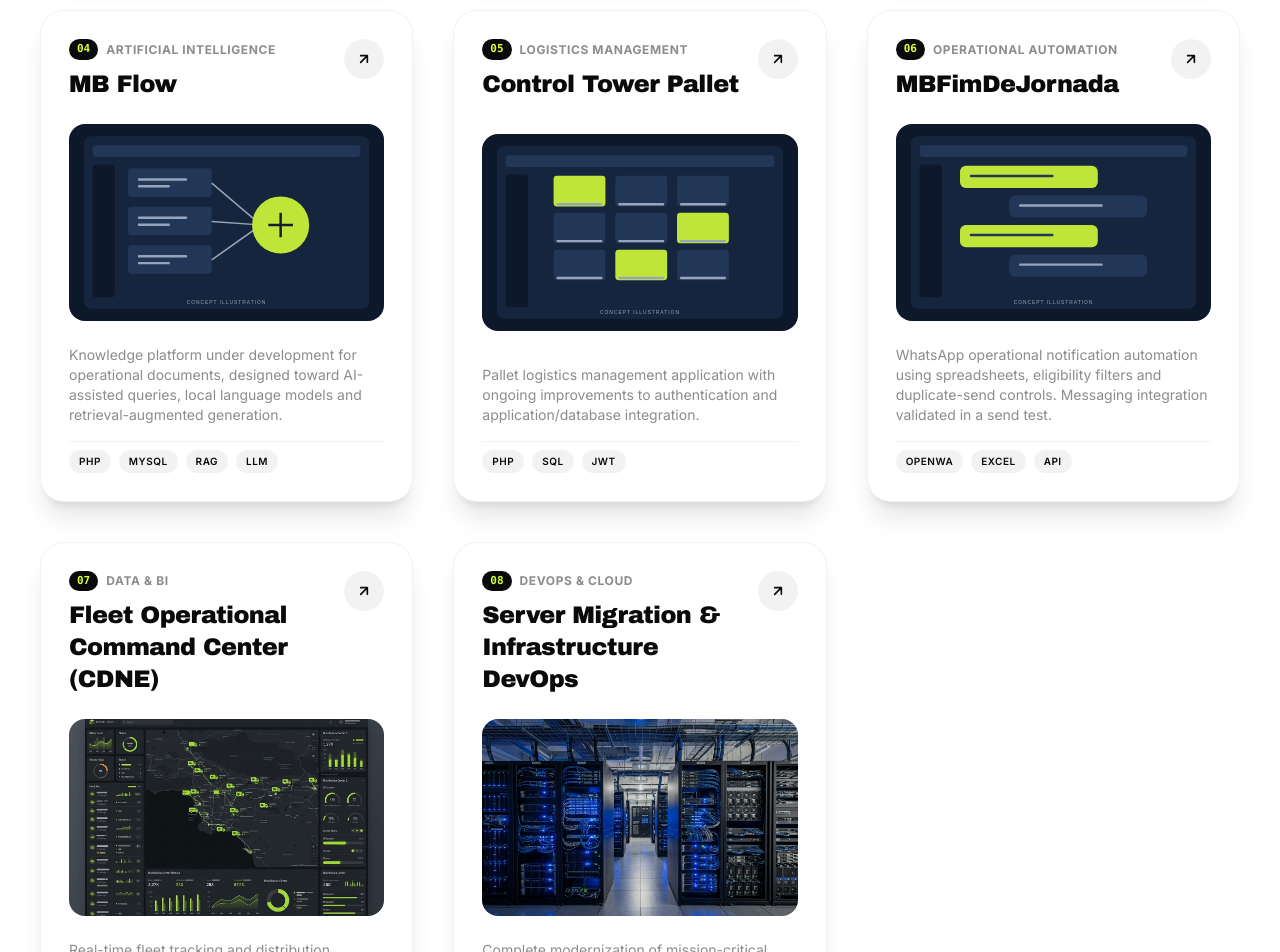
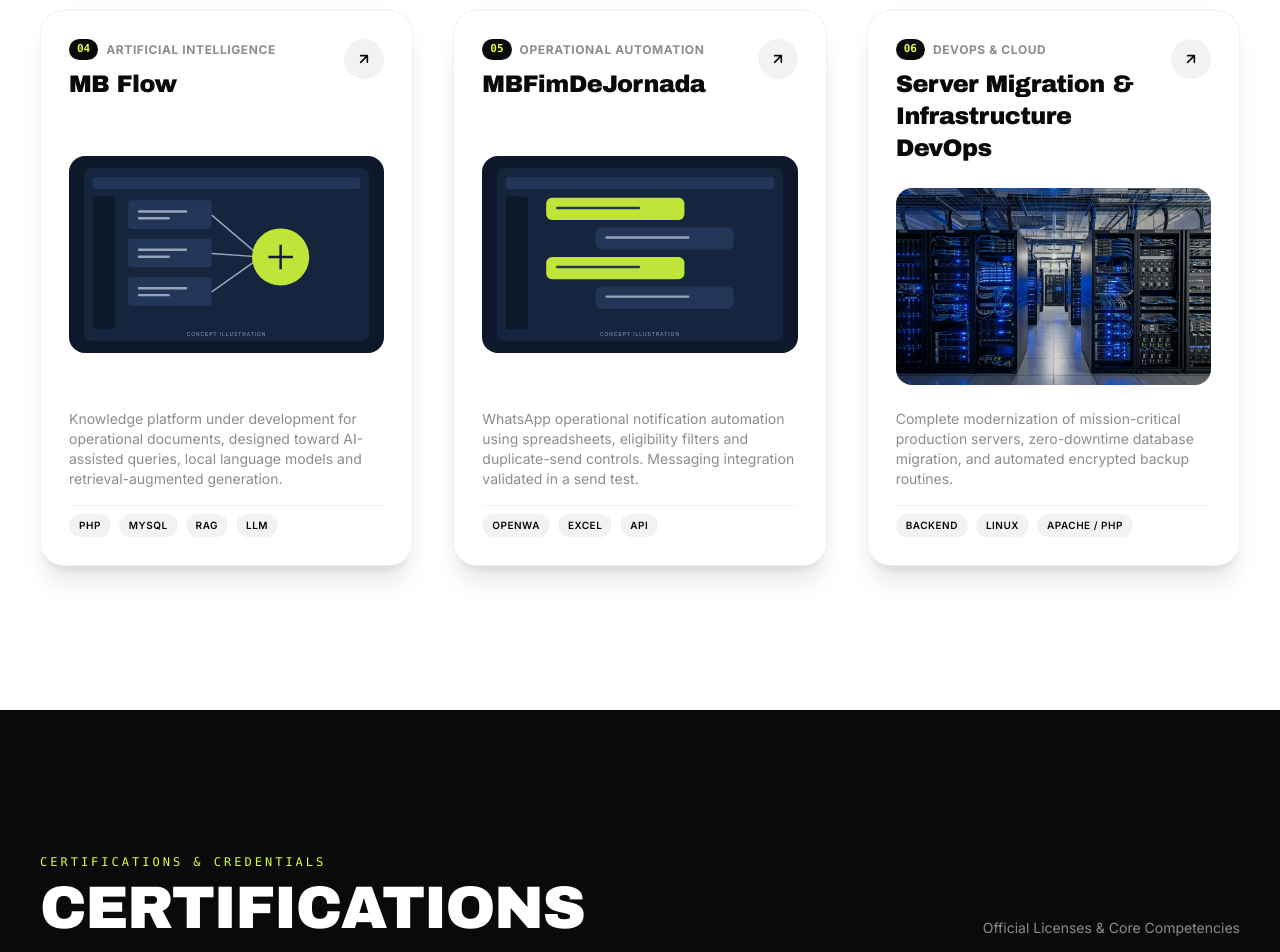
Before and after one commit to jviniciussouzarios-hue/jose-rios-portfolio, a React (Vite) app: page / in a window 1280 px wide. Shown: the part 5700-6652 px from the top of the page. Built offline with nearby package versions, Linux system fonts and the light colour scheme; the HTML template or start-up script is replaced by a standard one.

Commit message:
Remove duplicate CDNE dashboard and unrelated pallet project

```diff
--- a/src/data/translations.js
+++ b/src/data/translations.js
@@ -183,15 +183,6 @@ export const translations = {
         },
         {
           id: "05",
-          title: "Control Tower Pallet",
-          category: "Gestão logística",
-          tags: ["PHP","SQL","JWT"],
-          details: "Aplicação de controle logístico de pallets, com trabalho de evolução da autenticação e da integração entre aplicação e banco de dados.",
-          thumbnail: projectIllustration("pallet"),
-          link: "#",
-        },
-        {
-          id: "06",
           title: "MBFimDeJornada",
           category: "Automação operacional",
           tags: ["OPENWA","EXCEL","API"],
@@ -200,17 +191,7 @@ export const translations = {
           link: "#",
         },
         {
-          id: "07",
-          title: "Dashboard Operacional de Frotas & Transporte (CDNE)",
-          category: "Data & BI",
-          tags: ["POWER BI", "SNOWFLAKE", "LOGÍSTICA"],
-          details:
-            "Plataforma analítica em tempo real de rastreamento de status de frotas e indicadores operacionais para múltiplos centros de distribuição regionais, aumentando a pontualidade operacional.",
-          thumbnail: "assets/img/work_cdne_dashboard.jpg",
-          link: "#",
-        },
-        {
-          id: "08",
+          id: "06",
           title: "Migração & Infraestrutura de Servidores",
           category: "DevOps & Cloud",
           tags: ["BACKEND", "LINUX", "APACHE / PHP"],
@@ -467,15 +448,6 @@ export const translations = {
         },
         {
           id: "05",
-          title: "Control Tower Pallet",
-          category: "Logistics management",
-          tags: ["PHP","SQL","JWT"],
-          details: "Pallet logistics management application with ongoing improvements to authentication and application/database integration.",
-          thumbnail: projectIllustration("pallet"),
-          link: "#",
-        },
-        {
-          id: "06",
           title: "MBFimDeJornada",
           category: "Operational automation",
           tags: ["OPENWA","EXCEL","API"],
@@ -484,17 +456,7 @@ export const translations = {
           link: "#",
         },
         {
-          id: "07",
-          title: "Fleet Operational Command Center (CDNE)",
-          category: "Data & BI",
-          tags: ["POWER BI", "SNOWFLAKE", "LOGISTICS"],
-          details:
-            "Real-time fleet tracking and distribution analytics platform across multiple regional hubs, significantly accelerating fleet turnaround times.",
-          thumbnail: "assets/img/work_cdne_dashboard.jpg",
-          link: "#",
-        },
-        {
-          id: "08",
+          id: "06",
           title: "Server Migration & Infrastructure DevOps",
           category: "DevOps & Cloud",
           tags: ["BACKEND", "LINUX", "APACHE / PHP"],
```
